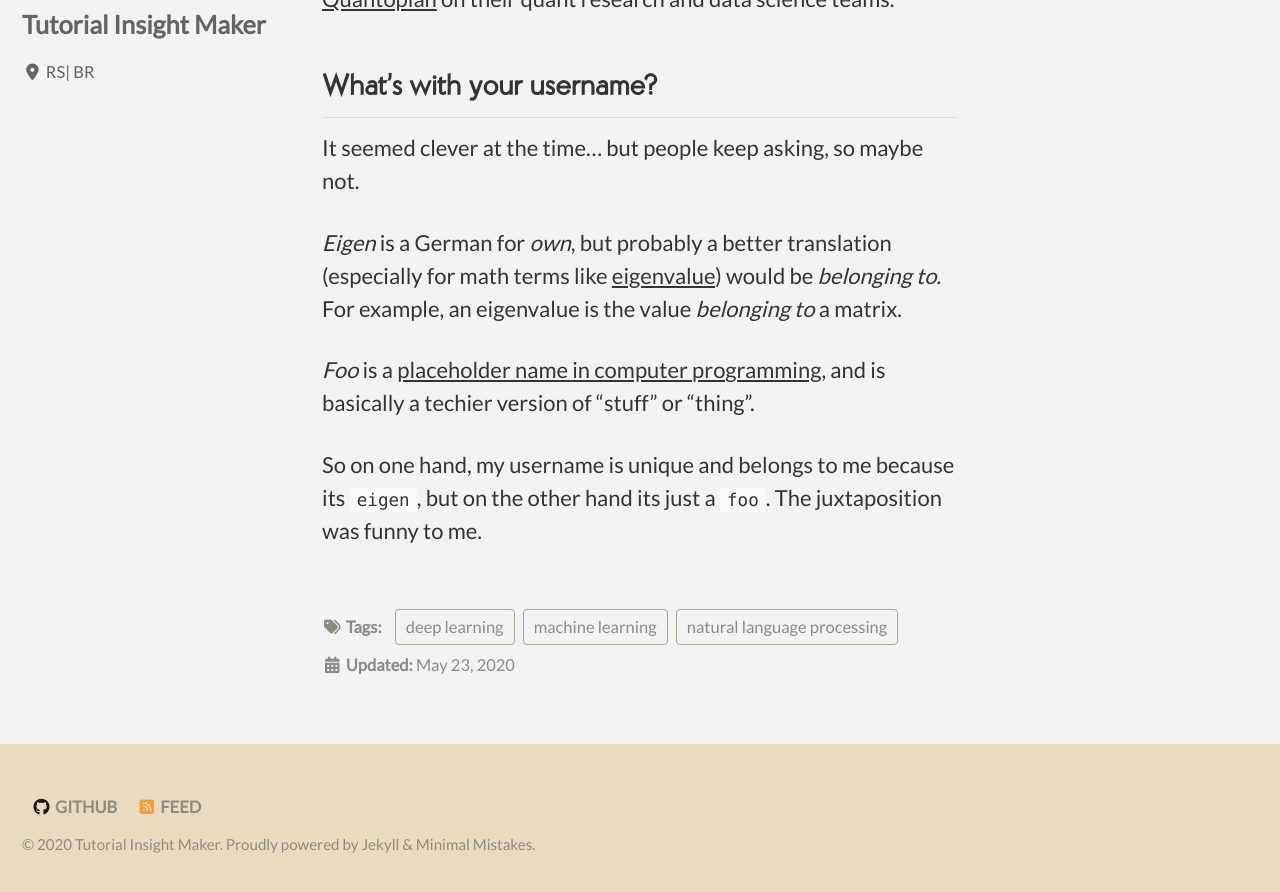
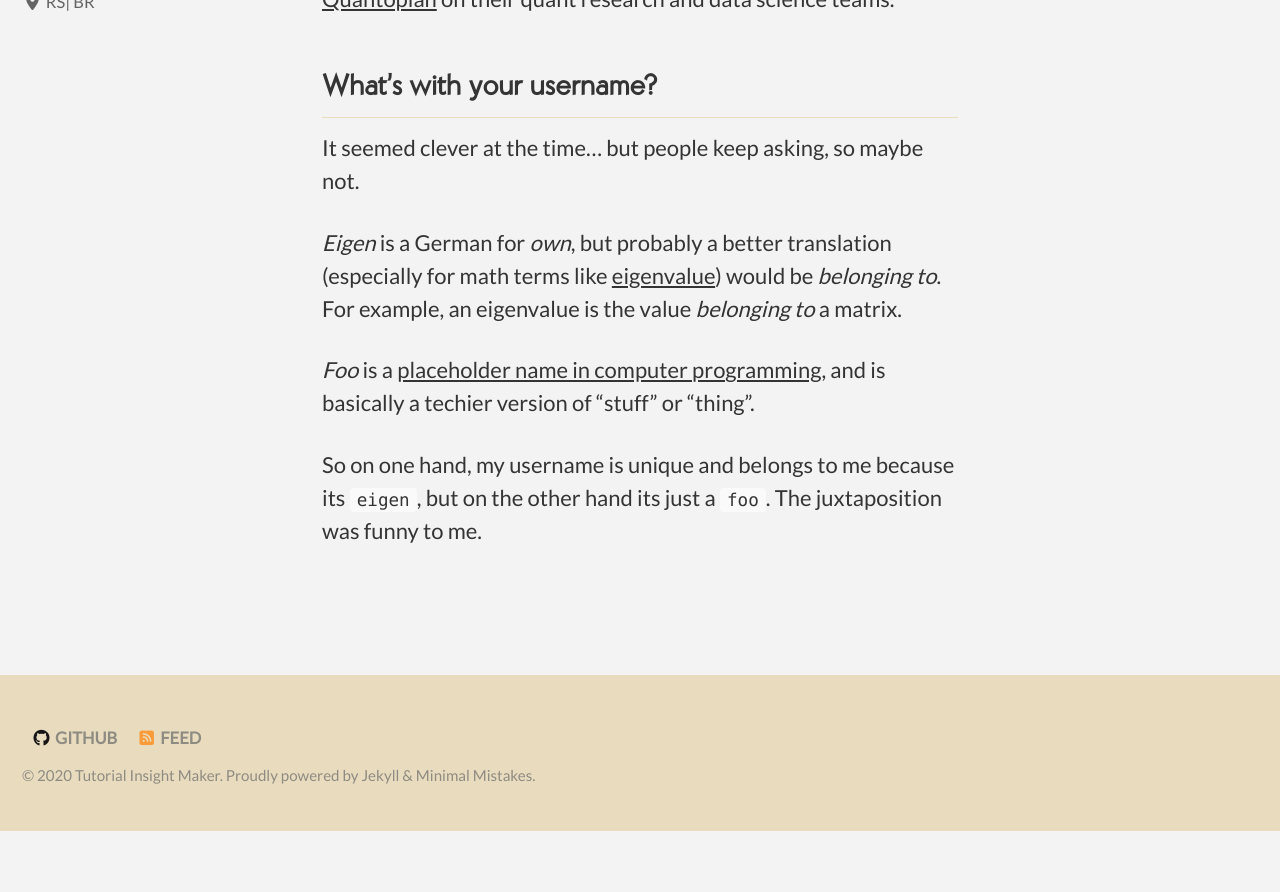
Before and after one commit to milenalauschner/MM, a Jekyll site: the page built from _pages/about.md, in a window 1280 px wide and 900 px high, scrolled down 1638 px. Shown: the top 892 px of the window. Built offline with Jekyll 4.4.1, drawn with Linux system fonts in a browser that asks for light colours; cached includes are drawn as plain includes; nearby versions of some CDN libraries; comment, search, counter and statistics services are not loaded; after the commit the page ends 2468 px from its top, so only the background shows below that; some of the changed text lies outside the part shown.

Commit message:
Update about.md

```diff
--- a/_pages/about.md
+++ b/_pages/about.md
@@ -3,14 +3,9 @@
 excerpt: "I've recently had to learn a lot about natural language processing —
 specifically, Transformer-based models. I thought I’d write up my reading and research
 and post it."
-tags:
-  - machine learning
-  - deep learning
-  - natural language processing
+layout: single
 header:
   overlay_image: /assets/images/cool-backgrounds/cool-background11.png
-  caption: 'Photo credit: [coolbackgrounds.io](https://coolbackgrounds.io/)'
-last_modified_at: 2020-05-23
 ---
 
 > **tldr:** I'm a financial data scientist and machine learning researcher. I
```
